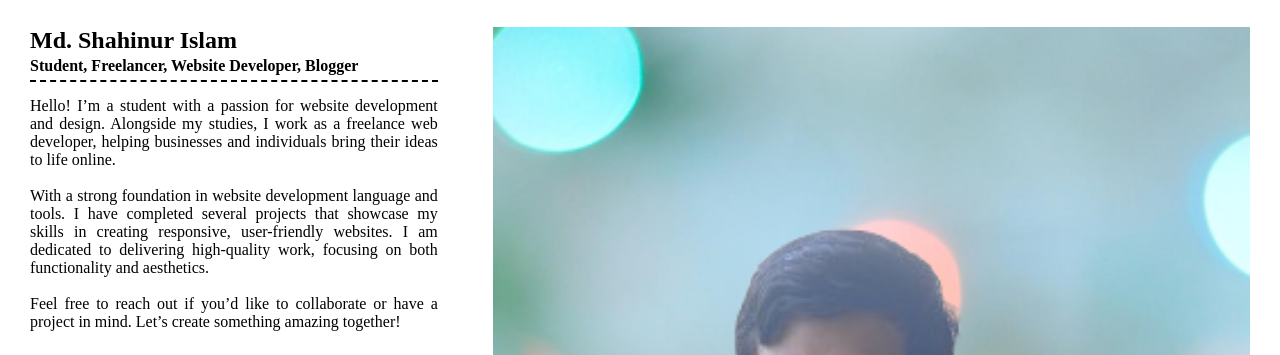
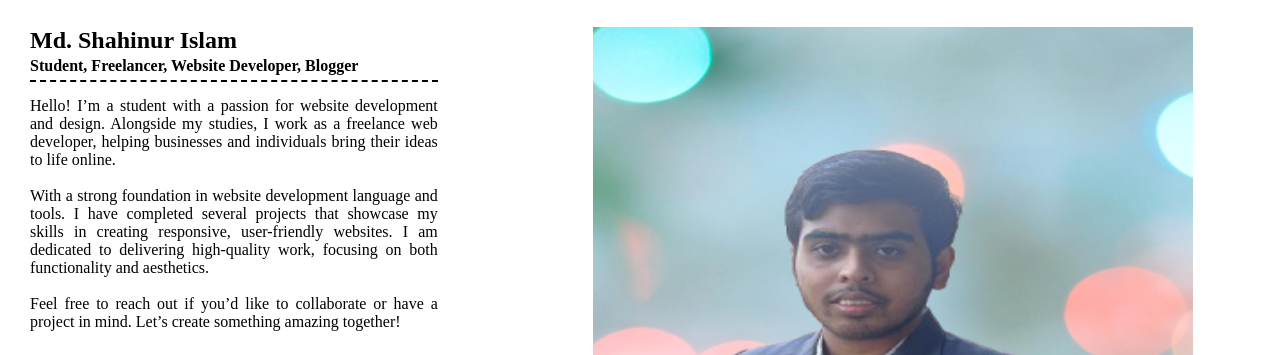
Before and after one commit to shahinur99/shahinur99.github.io, a plain HTML site: page about_me.html in a window 1280 px wide. Shown: the part 141-496 px from the top of the page. Drawn offline with Linux system fonts and the light colour scheme.

Commit message:
Update about_me.css

```diff
--- a/css/about_me.css
+++ b/css/about_me.css
@@ -36,7 +36,9 @@
 }
 
 .am_photo img{
-    width: 100%;
+      width: 600px;
+      height: 700px;
+      margin-left: 100px;
 }
 
 .social_icon{
```
